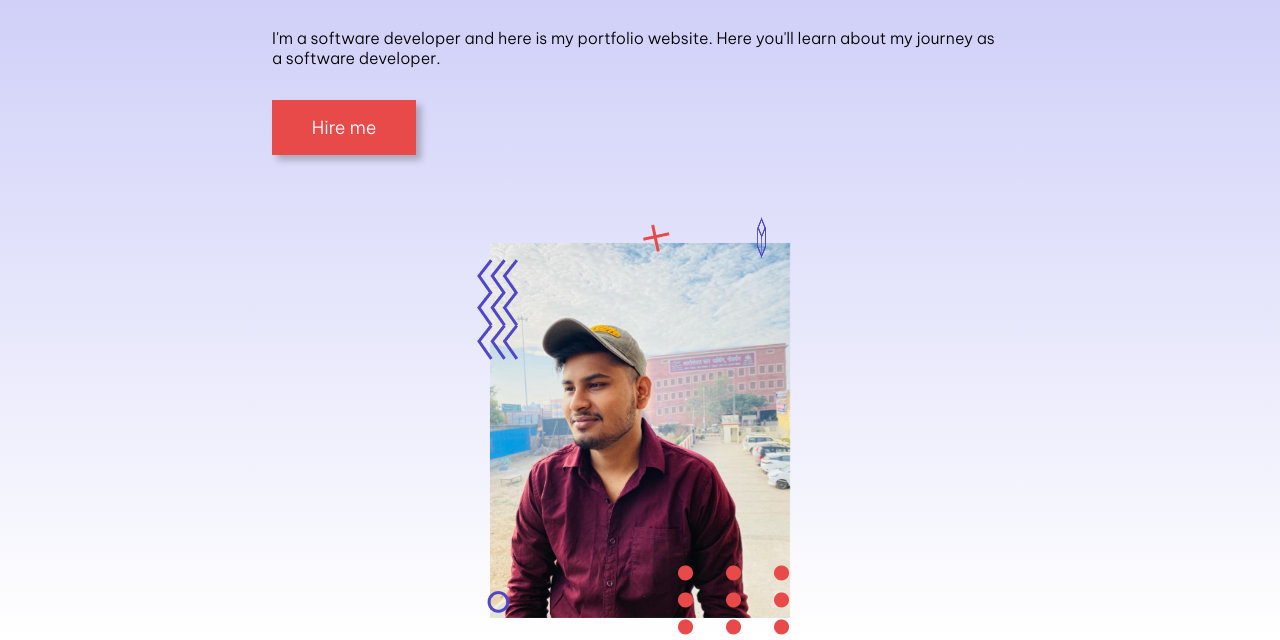
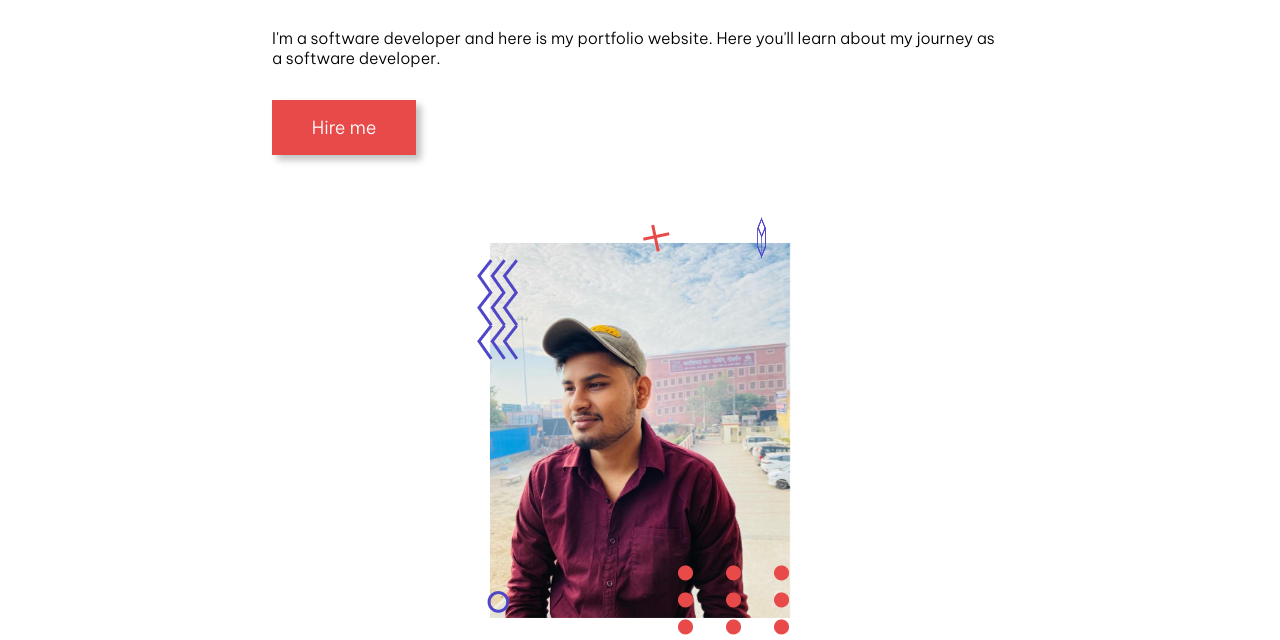
Before and after one commit to RahulShivhare44/Portfolio-Website, a plain HTML site: page index.html in a window 1280 px wide. Shown: the part 160-800 px from the top of the page. Drawn offline with nearby package versions, Linux system fonts and the light colour scheme.

Commit message:
third Commit

```diff
--- a/styles.css
+++ b/styles.css
@@ -16,7 +16,7 @@
     height: 100vh;
     overflow-x: hidden;
     overflow-y: auto;
-    background-image: linear-gradient(to bottom,rgb(196, 196, 247),white);
+    /* background-image: linear-gradient(to bottom,rgb(196, 196, 247),white); */
 }
 
 .container {
```
Also changed, not shown: images/stack/wave-blue.svg (added).
